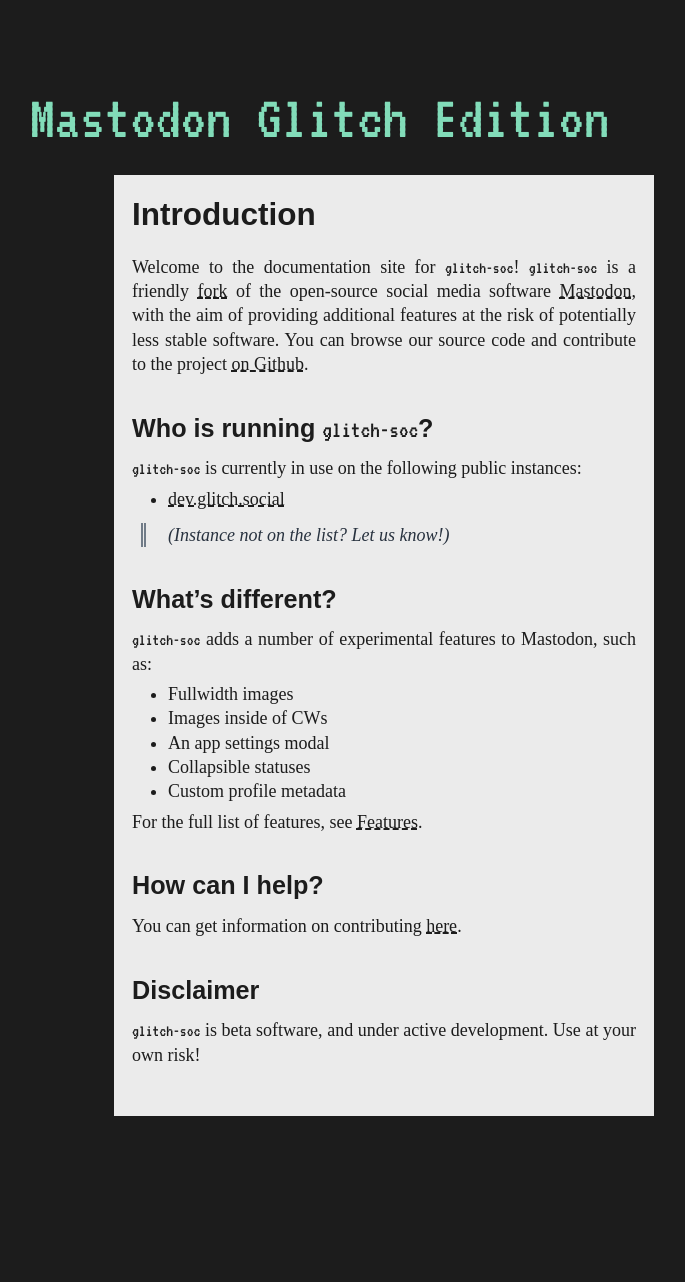
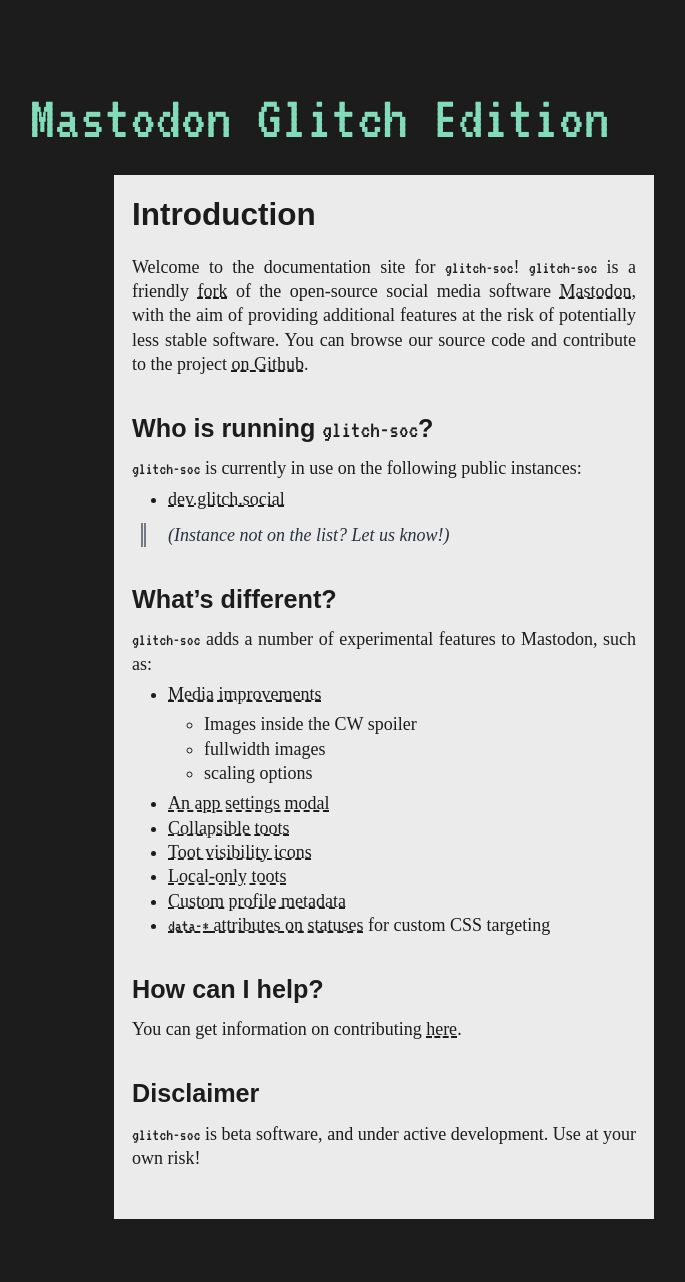
Before and after one commit to glitch-soc/docs, a Jekyll site: the page built from index.md, in a window 1280 px wide. Shown: the whole page, without its empty margins (256-941 px from the left). Built offline with Jekyll 4.4.1, drawn with Linux system fonts in a browser that asks for light colours; some web fonts are replaced; our own code applies the rules of GitHub Pages for plain Markdown files; before the commit the page ends 1179 px from its top, so only the background shows below that.

Commit message:
Removed features index - needless one extra click - and added a page about data-*

```diff
--- a/index.md
+++ b/index.md
@@ -18,13 +18,16 @@ You can browse our source code and contribute to the project [on Github][glitch-
 
 `glitch-soc` adds a number of experimental features to Mastodon, such as:
 
- -  Fullwidth images
- -  Images inside of CWs
- -  An app settings modal
- -  Collapsible statuses
- -  Custom profile metadata
-
-For the full list of features, see [Features][].
+ -  [Media improvements](./features/media/)<br>
+    - Images inside the CW spoiler
+    - fullwidth images
+    - scaling options
+ -  [An app settings modal](./features/app-settings/)
+ -  [Collapsible toots](./features/collapsible-toots/)
+ -  [Toot visibility icons](./features/visibility-icons/)
+ -  [Local-only toots](./features/local-only-toots/)
+ -  [Custom profile metadata](./features/profile-metadata/)
+ -  [`data-*` attributes on statuses](./features/status-data-attributes/) for custom CSS targeting
 
 ###  How can I help?
 
```
Also changed, not shown: features/index.md (deleted, +0 -14 lines), features/status-data-attributes/index.md (added, +55 -0 lines).
